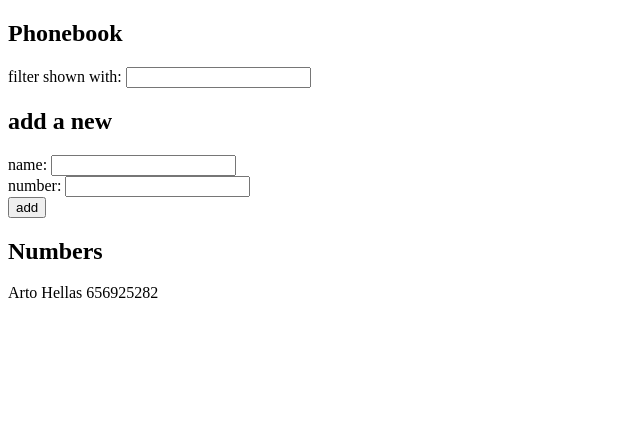
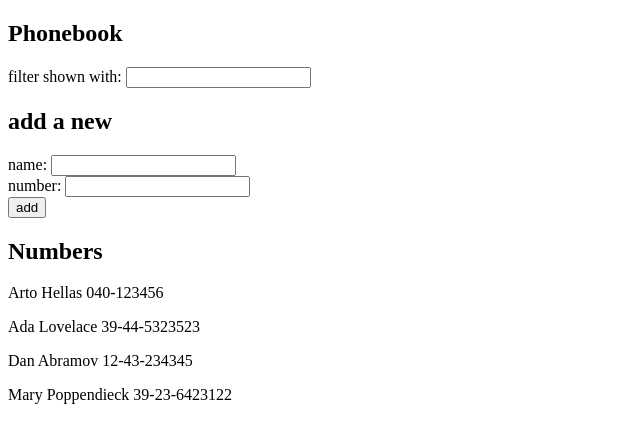
Before and after one commit to javi3143/full-stack-react-node, a React (Create React App) app in the folder part1/: page / in a window 1280 px wide. Shown: the top 442 px of the page, without its empty margins (0-640 px from the left). Built offline with nearby package versions, Linux system fonts and the light colour scheme; data requests are answered from the project's data file.

Commit message:
2.c.pract

```diff
--- /dev/null
+++ b/part1/db.json
@@ -0,0 +1,24 @@
+{
+    "persons":[
+      {
+        "name": "Arto Hellas",
+        "number": "040-123456",
+        "id": 1
+      },
+      {
+        "name": "Ada Lovelace",
+        "number": "39-44-5323523",
+        "id": 2
+      },
+      {
+        "name": "Dan Abramov",
+        "number": "12-43-234345",
+        "id": 3
+      },
+      {
+        "name": "Mary Poppendieck",
+        "number": "39-23-6423122",
+        "id": 4
+      }
+    ]
+  }
--- a/part1/src/App.js
+++ b/part1/src/App.js
@@ -1,15 +1,26 @@
-import React, { useState } from 'react'
+import React, { useState, useEffect } from 'react'
 import Person from './components/Person'
+import axios from 'axios'
 
 const App = () => {
-  const [ persons, setPersons ] = useState([
-    { name: 'Arto Hellas', number: 656925282}
-  ])
+  const [ persons, setPersons ] = useState([''])
 
   const [ newName, setNewName ] = useState('')
   const [ newNumber, setNewNumber ] = useState('')
   const [showAll, setShowAll] = useState(true)
   const [newFilter, setFilter] = useState('')
+
+  const hook = () => {
+    console.log('effect')
+    axios
+      .get('http://localhost:3001/persons')
+      .then(response => {
+        console.log('promise fulfilled')
+        setPersons(response.data)
+      })
+  }
+
+  useEffect(hook, [])
 
   const addPerson = (event) => {
     event.preventDefault()
```
